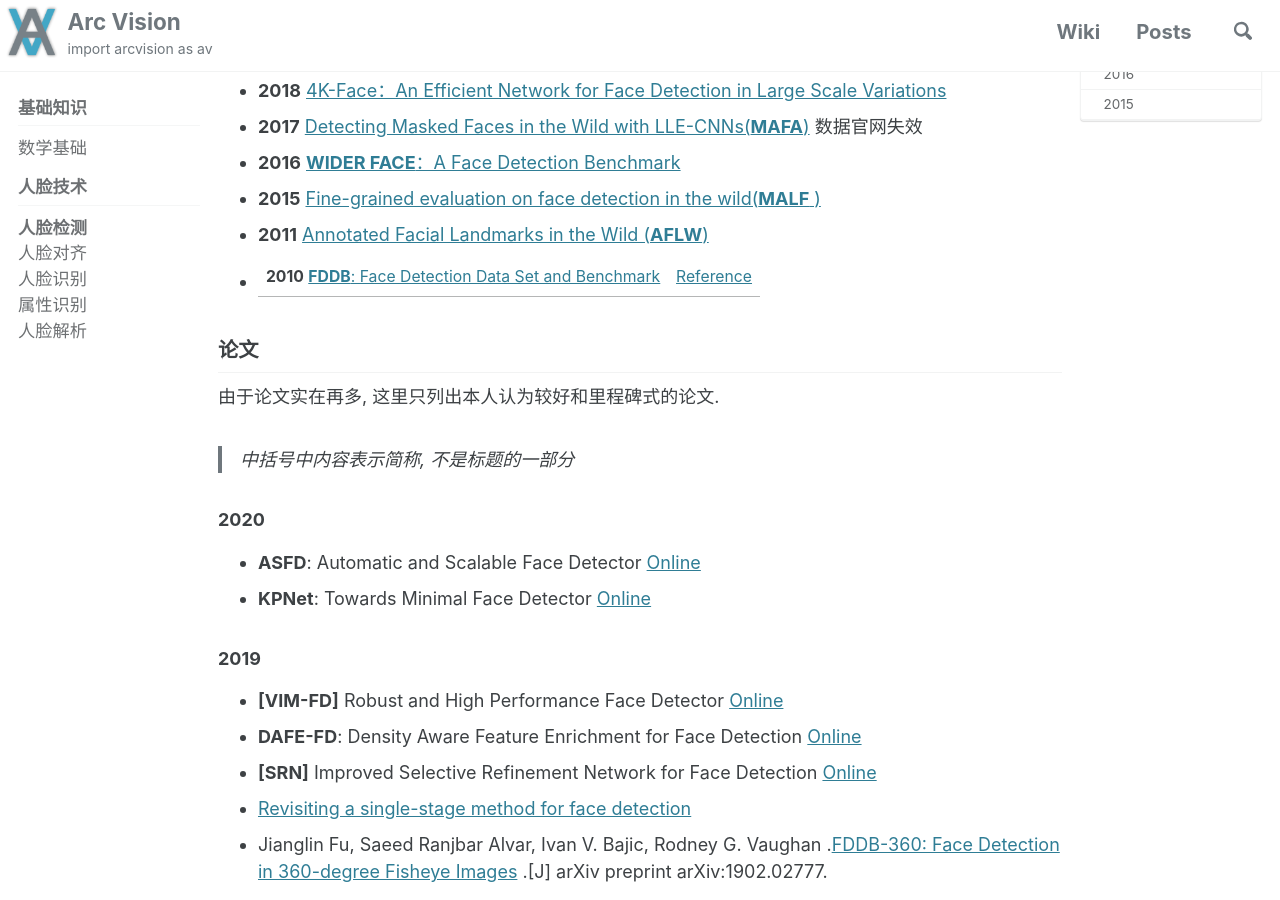
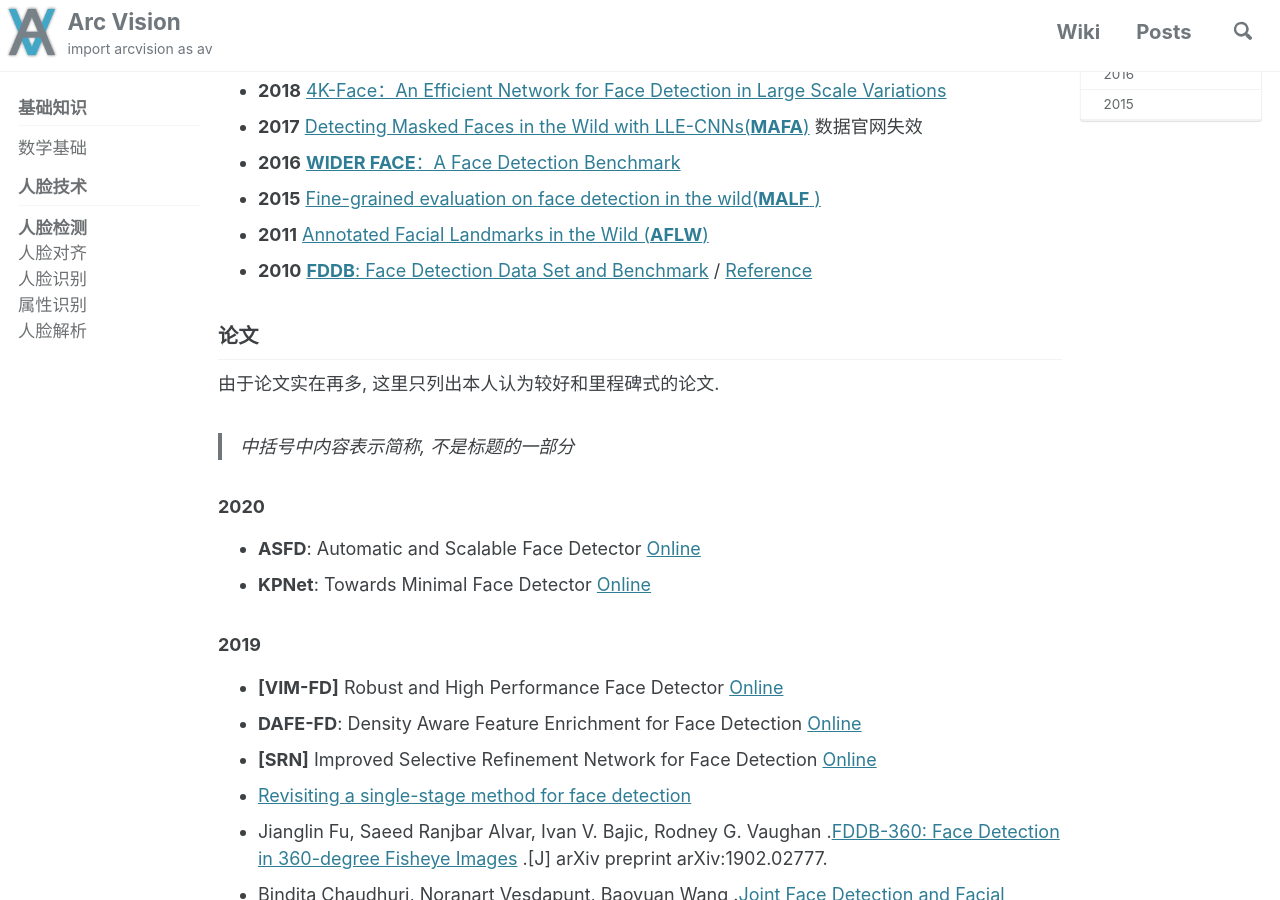
Before and after one commit to ArcVision/ArcVision.github.io, a Jekyll site: the page built from _wiki/11-face-detection.md, in a window 1280 px wide and 900 px high, scrolled down 378 px. Built offline with Jekyll 4.4.1, drawn with Linux system fonts in a browser that asks for light colours; cached includes are drawn as plain includes; comment, search, counter and statistics services are not loaded.

Commit message:
excape pipe character

```diff
--- a/_wiki/11-face-detection.md
+++ b/_wiki/11-face-detection.md
@@ -20,7 +20,7 @@ toc: true
 - **2016** [**WIDER FACE**：A Face Detection Benchmark](http://shuoyang1213.me/WIDERFACE/)
 - **2015** [Fine-grained evaluation on face detection in the wild(**MALF** )](http://www.cbsr.ia.ac.cn/faceevaluation/)
 - **2011** [Annotated Facial Landmarks in the Wild (**AFLW**)](https://www.tugraz.at/institute/icg/research/team-bischof/lrs/downloads/aflw/)
-- **2010** [**FDDB**: Face Detection Data Set and Benchmark](http://vis-www.cs.umass.edu/fddb/) | [Reference](http://vis-www.cs.umass.edu/fddb/fddb.pdf)
+- **2010** [**FDDB**: Face Detection Data Set and Benchmark](http://vis-www.cs.umass.edu/fddb/) / [Reference](http://vis-www.cs.umass.edu/fddb/fddb.pdf)
 
 ## 论文
 
```
